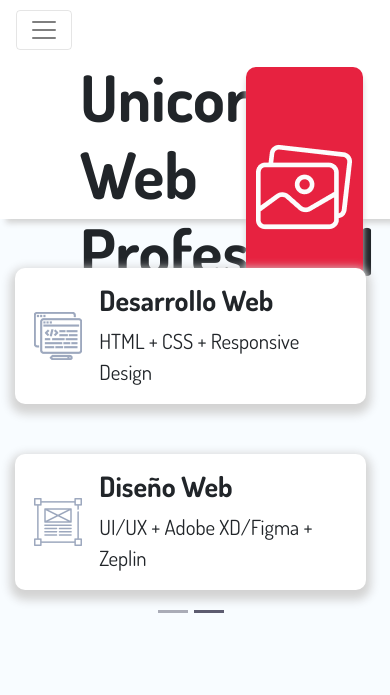
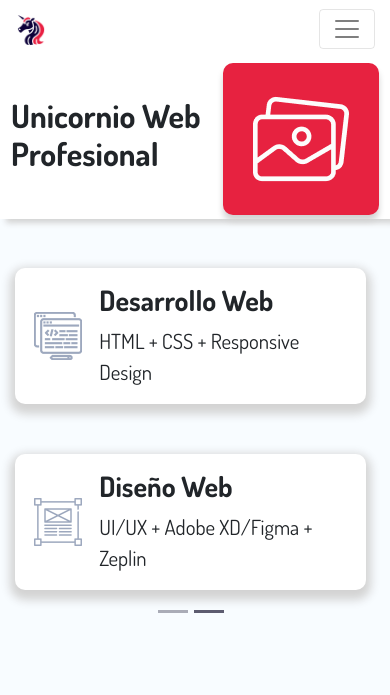
Before and after one commit to juandc/web-unicorn-challenge, a plain HTML site: page index.html in a window 390 px wide. Shown: the top 695 px of the page. Drawn offline with nearby package versions, Linux system fonts and the light colour scheme; files whose address does not match are found by name.

Commit message:
Se ajusta estilo del Home y Hero para tablet

```diff
--- a/content/css/mediaQuerys.css
+++ b/content/css/mediaQuerys.css
@@ -16,6 +16,27 @@
 
 
 /* Tablet */
+@media (min-width: 361px) and (max-width: 649.98px) {
+  .container-custom {
+    grid-template-rows: 59px 130px 1fr 59px;
+  }
+  .home {
+    display: flex;
+    align-items: center;
+    justify-content: space-around;
+  }
+  .home h1 {
+    margin-left: 0;
+    font-size: 2rem;
+  }
+  .home-img {
+    bottom: 4px;
+    height: 95%;
+    width: 40%;
+    position: initial;
+  }
+}
+
 @media (min-width: 361px) and (max-width: 768.98px) {
   .container-custom {
     grid-template-columns: 1fr;
@@ -38,36 +59,44 @@
   }
 }
 
-@media (min-width: 361px) and (max-width: 1084.98px) {
-  /* La imagen hasta la tablet se debe de mostrar */
+@media (min-width: 361px) and (max-width: 991.98px) {
+  .portfolio-areaItems {
+    grid-template-columns: 50px 1fr 50px;
+  }
+}
+
+@media  (min-width: 650px) and (max-width: 991.98px) {
+  .about {
+    margin: 10px;
+  }
+}
+
+@media  (min-width: 650px) and (max-width: 991.98px) {
+  .rocket img {
+    height: 85px;
+    width: 85px;
+  }
+}
+
+@media (min-width: 650px) and (max-width: 1084.98px) {
   .home-img {
-    width: 30%;
+    width: 34%;
     height: 150%;
     right: 7%;
     bottom: -55%;
   }
 }
 
-@media  (min-width: 769px) and (max-width: 914.98px) {
+@media  (min-width: 650px) and (max-width: 914.98px) {
   .home h1 {
-    margin-left: 4rem;
     font-size: 3rem;
+    margin-left: 3.5rem;
   }
 }
 
 @media (min-width: 769px) and (max-width: 991.98px) {
   .container-custom {
     grid-template-columns: 70px 1fr;
-  }
-  .rocket img {
-    height: 85px;
-    width: 85px;
-  }
-  .about {
-    margin: 10px;
-  }
-  .portfolio-areaItems {
-    grid-template-columns: 50px 1fr 50px;
   }
 }
 
@@ -107,9 +136,6 @@
 
 /* Laptop */
 @media (max-width: 1235px) {
-  .home h1 {
-    margin-left: 5rem;
-  }
   .rocket img{
     left: 0;
   }
--- a/index.html
+++ b/index.html
@@ -37,7 +37,7 @@
     </section>
     <nav class="header navbar navbar-expand-md navbar-light bg-white sticky-top">
       <div class="container">
-        <a class="navbar-brand d-none" href="#">
+        <a class="navbar-brand d-md-none" href="#">
           <img src="content/images/unicorn.png" alt="iconSitio">
         </a>
         <button class="navbar-toggler" type="button" data-toggle="collapse" data-target="#navbar" aria-controls="navbarSupportedContent" aria-expanded="false" aria-label="Toggle navigation">
```
